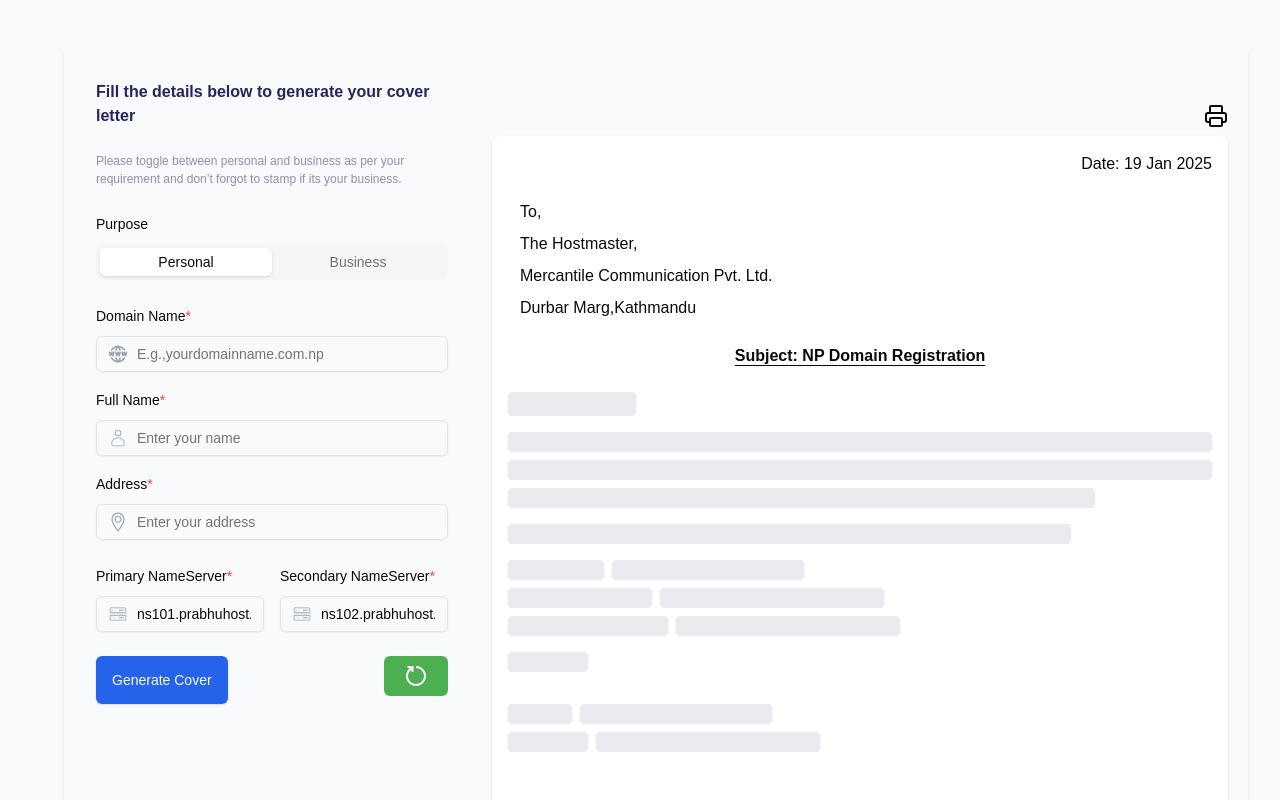
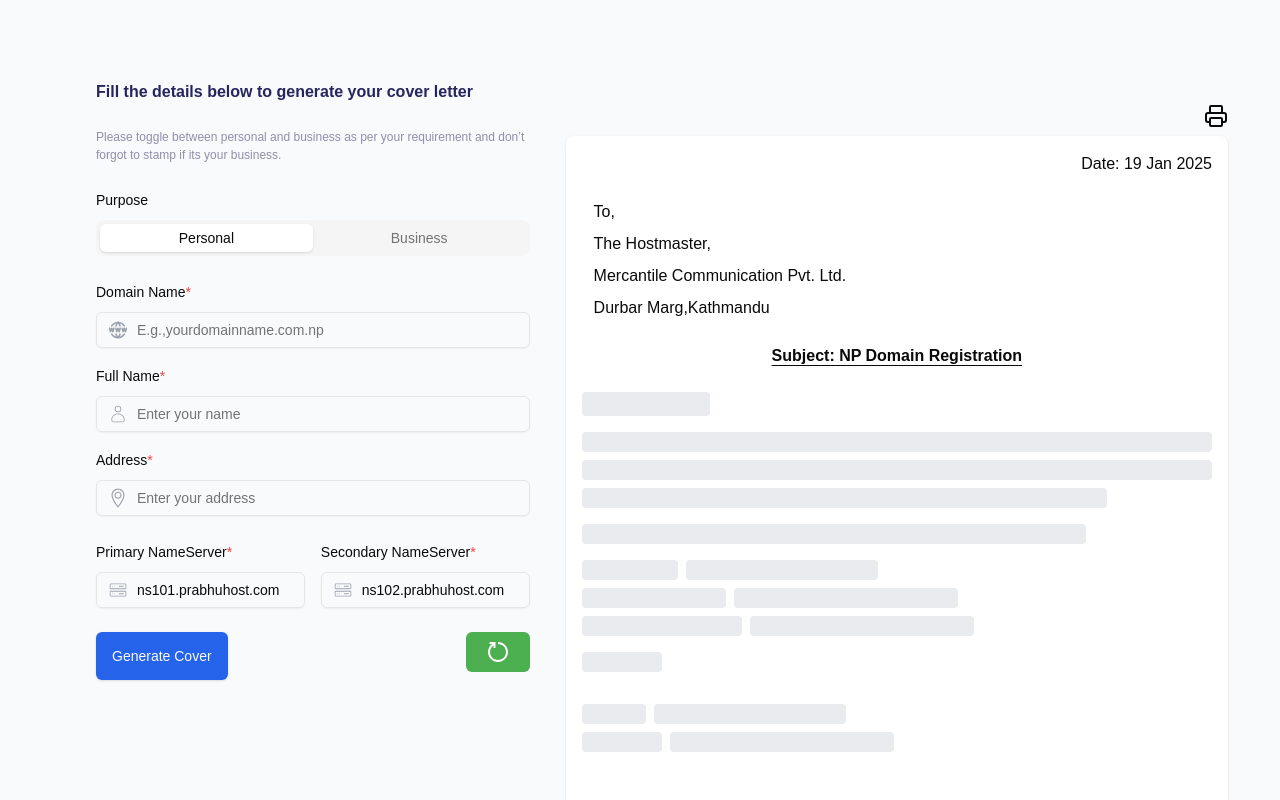
Before and after one commit to anil487/domaincvrlttr, a Next.js app: page / in a window 1280 px wide. Shown: the top 800 px of the page. Built offline with nearby package versions, Linux system fonts and the light colour scheme.

Commit message:
inputf40cvrlttr60

```diff
--- a/src/app/components/letter-content.tsx
+++ b/src/app/components/letter-content.tsx
@@ -81,7 +81,7 @@ Address: ${data.address}
       <div>
         <TypeAnimation
           className="text-start lg:text-justify"
-          sequence={[5000, addressContent]}
+          sequence={[4500, addressContent]}
           wrapper="div"
           cursor={false}
           repeat={0}
--- a/src/app/page.tsx
+++ b/src/app/page.tsx
@@ -77,18 +77,17 @@ export default function CoverLetterGenerator() {
   };
 
   return (
-    <div className=" bg-gray-50 p-4 md:p-12 print:p-0 print:bg-white">
-      <div className="mx-4 p-8 grid grid-cols-1 shadow-md lg:w-full lg:grid-cols-3 gap-8 print:block print:max-w-none">
-        <div className="space-y-6 print:hidden">
-          <div className="space-y-6">
-            <p className="font-bold text-base text-[#25265E]">
-              Fill the details below to generate your cover letter
-            </p>
-            <p className="font-light text-[12px] text-[#25265E80]">
-              Please toggle between personal and business as per your
-              requirement and don’t forgot to stamp if its your business.
-            </p>
-          </div>
+    <div className="bg-gray-50 p-4 md:p-12 print:p-0 print:bg-white">
+      <div className="mx-4 p-8 grid grid-cols-1 lg:w-full lg:grid-cols-5 gap-6 print:block print:max-w-none">
+        <div className="space-y-6 print:hidden col-span-2">
+          <p className="font-bold text-base text-[#25265E]">
+            Fill the details below to generate your cover letter
+          </p>
+          <p className="font-light text-[12px] text-[#25265E80]">
+            Please toggle between personal and business as per your requirement
+            and don’t forgot to stamp if its your business.
+          </p>
+
           <div className=" w-full space-y-2 lg:space-y-4">
             <div className=" space-y-1 lg:space-y-2 ">
               <Label htmlFor="purpose">Purpose</Label>
@@ -256,7 +255,7 @@ export default function CoverLetterGenerator() {
           </div>
         </div>
 
-        <div className="w-full lg:w-full mt-6 mx-3 col-span-2">
+        <div className="w-full mt-6 mx-3 col-span-3">
           <LetterPreview data={formData} isGenerating={isGenerating} />
         </div>
       </div>
```
